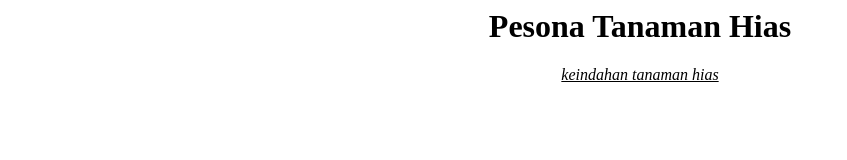
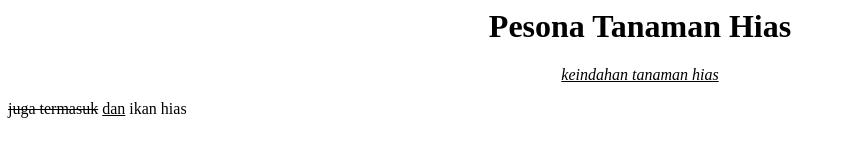
Before and after one commit to ShatasyaSI2K/dpw, a plain HTML site: page 2/index.html in a window 1280 px wide. Shown: the whole page, without its empty margins (0-847 px from the left). Drawn offline with Linux system fonts and the light colour scheme.

Commit message:
Update index.html

```diff
--- a/2/index.html
+++ b/2/index.html
@@ -5,3 +5,4 @@
     </em>
   </u>
 </p>
+<s>juga termasuk</s> <u>dan</u> ikan hias
```
